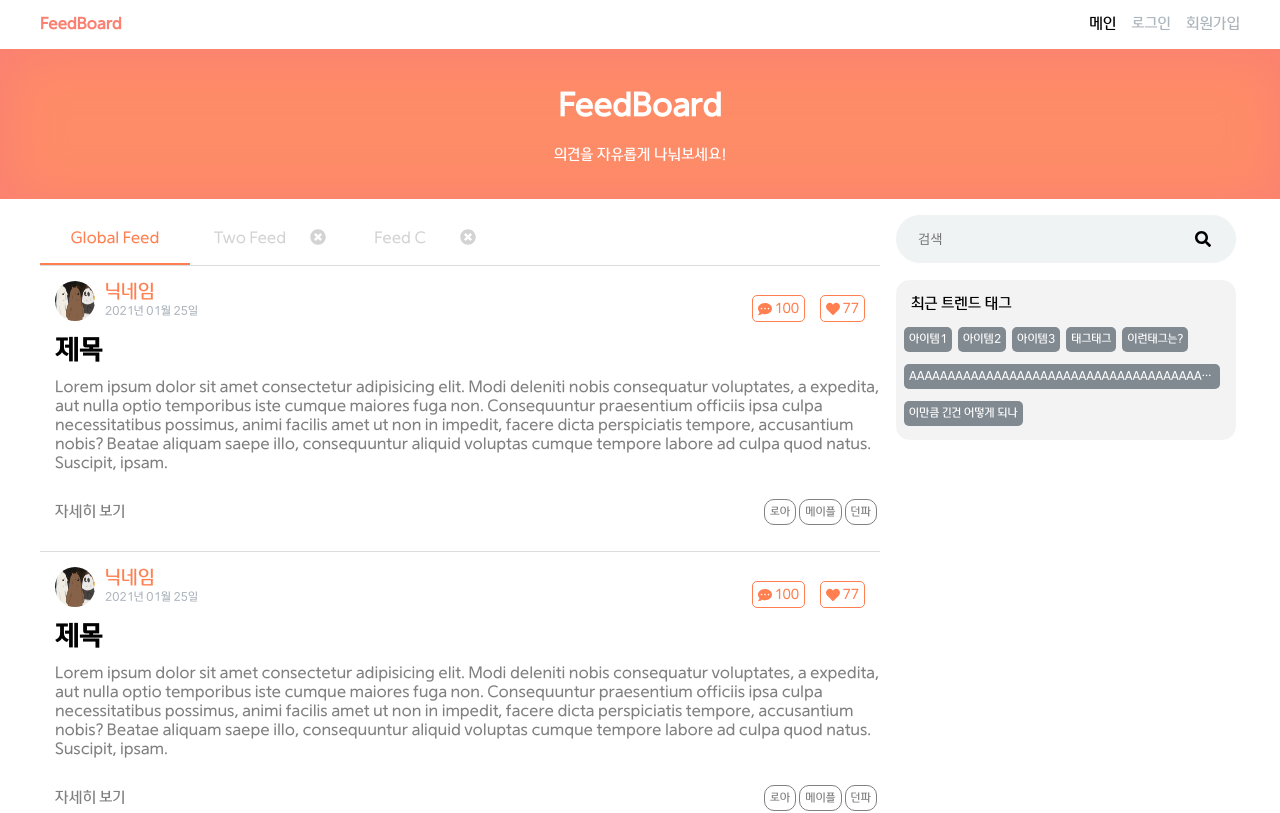
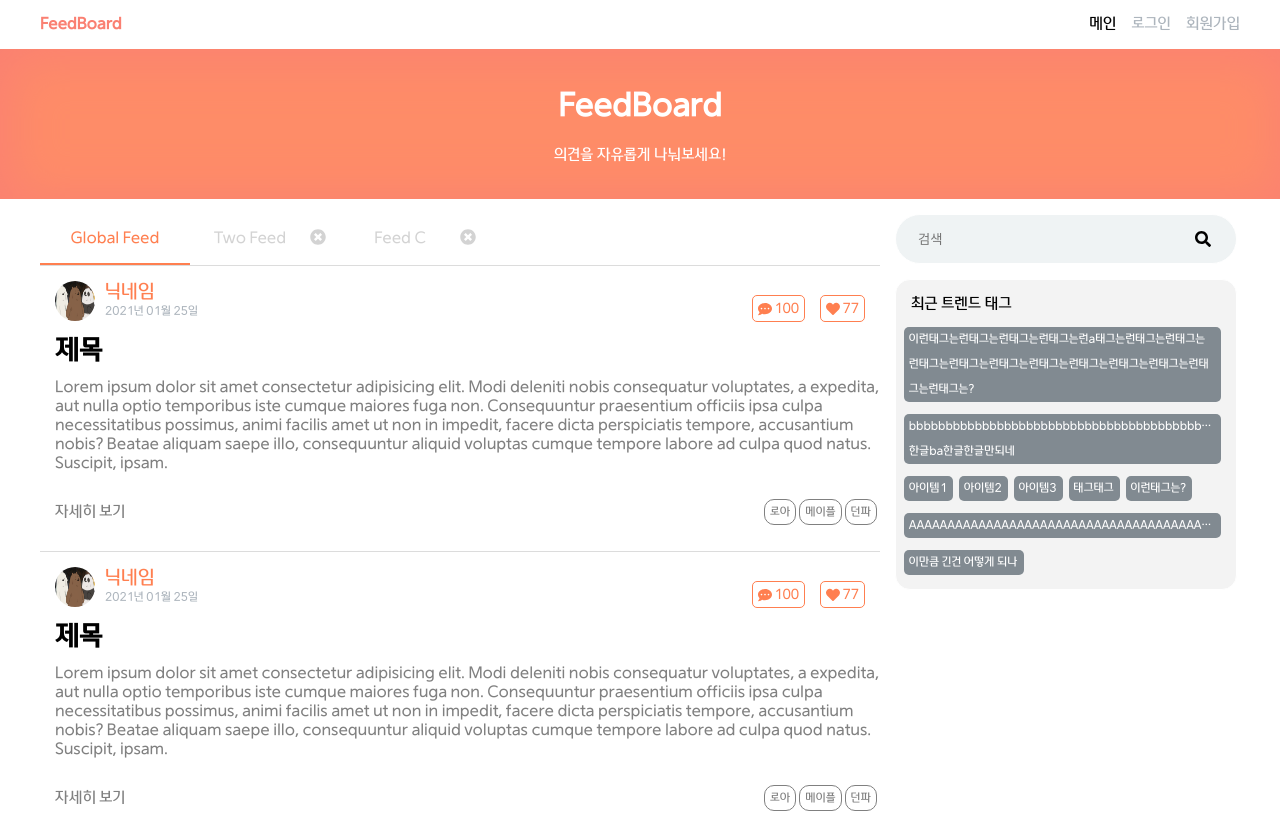
Before and after one commit to bbearcookie/FeedBoard, a React (Create React App) app in the folder react/: page / in a window 1280 px wide. Shown: the top 813 px of the page. Built offline with nearby package versions, Linux system fonts and the light colour scheme; no server answers.

Commit message:
refactor: Tag를 컴포넌트화 해서 TrendTagList에서도 사용하게끔 수정

```diff
--- /dev/null
+++ b/react/src/components/Tag.js
@@ -0,0 +1,30 @@
+import React from 'react';
+import { FontAwesomeIcon } from '@fortawesome/react-fontawesome';
+import { faTimes } from '@fortawesome/free-solid-svg-icons';
+import classNames from 'classnames';
+import './Tag.scss';
+
+const Tag = ({ className, tagId, value, onRemove }) => {
+  // const { id, value } = tag;
+
+  return (
+    <span className={classNames("Tag", className)}>
+      <span className="value">{value}</span>
+      {onRemove ?
+      <FontAwesomeIcon
+        value={value}
+        className="close"
+        icon={faTimes}
+        onClick={() => onRemove(tagId)}
+      /> :
+      null}
+    </span>
+  );
+}
+
+Tag.defaultProps = {
+  classNames: "",
+  value: "",
+}
+
+export default Tag;
--- /dev/null
+++ b/react/src/components/Tag.scss
@@ -0,0 +1,26 @@
+.Tag {
+  max-width: 90%;
+  margin: 5px;
+  padding: 0 0.5em 0 0.4em;
+  display: inline-block;
+  border-radius: 5px;
+  color: white;
+  background: #818A91;
+  font-size: 16px;
+  line-height: 2em;
+  cursor: pointer;
+  user-select: none;
+  text-overflow: ellipsis;
+  overflow: hidden;
+  // white-space: nowrap;
+
+  .close {
+    position: relative;
+    top: 1px;
+    margin-left: 0.5em;
+  }
+}
+
+.Tag:hover {
+  background: #687077;
+}
--- a/react/src/components/home/TrendTagList.js
+++ b/react/src/components/home/TrendTagList.js
@@ -1,19 +1,21 @@
 import React from 'react';
+import Tag from '../Tag';
 import './TrendTagList.scss';
-import TrendTagListItem from './TrendTagListItem';
 
 const TrendTagList = () => {
   return (
     <div className="TrendTagList">
       <p className="title-label">최근 트렌드 태그</p>
       <div className="item-area">
-        <TrendTagListItem text="아이템1" />
-        <TrendTagListItem text="아이템2" />
-        <TrendTagListItem text="아이템3" />
-        <TrendTagListItem text="태그태그" />
-        <TrendTagListItem text="이런태그는?" />
-        <TrendTagListItem text="AAAAAAAAAAAAAAAAAAAAAAAAAAAAAAAAAAAAAAAAAAAAAAAA" />
-        <TrendTagListItem text="이만큼 긴건 어떻게 되나" />
+        <Tag value="이런태그는런태그는런태그는런태그는런a태그는런태그는런태그는런태그는런태그는런태그는런태그는런태그는런태그는런태그는런태그는런태그는?" />
+        <Tag value="bbbbbbbbbbbbbbbbbbbbbbbbbbbbbbbbbbbbbbbbbbb한글ba한글한글만되네" />
+        <Tag value="아이템1" />
+        <Tag value="아이템2" />
+        <Tag value="아이템3" />
+        <Tag value="태그태그" />
+        <Tag value="이런태그는?" />
+        <Tag value="AAAAAAAAAAAAAAAAAAAAAAAAAAAAAAAAAAAAAAAAAAAAAAAA" />
+        <Tag value="이만큼 긴건 어떻게 되나" />
       </div>
     </div>
   );
--- a/react/src/components/home/TrendTagList.scss
+++ b/react/src/components/home/TrendTagList.scss
@@ -18,5 +18,11 @@
     padding: 5px;
     display: block;
     text-align: left;
+
+    .Tag {
+      margin: 3px;
+      font-size: 12px;
+      line-height: 25px;
+    }
   }
 }
--- a/react/src/components/home/TrendTagListItem.js
+++ /dev/null
@@ -1,12 +0,0 @@
-import React from 'react';
-import './TrendTagListItem.scss';
-
-const TrendTagListItem = ({ text }) => {
-  return (
-    <span className="TrendTagListItem">
-      {text}
-    </span>
-  );
-};
-
-export default TrendTagListItem;
--- a/react/src/components/home/TrendTagListItem.scss
+++ /dev/null
@@ -1,20 +0,0 @@
-.TrendTagListItem {
-  max-width: 90%;
-  margin: 3px;
-  padding: 0 5px;
-  display: inline-block;
-  border-radius: 5px;
-  color: white;
-  background: #818A91;
-  font-size: 12px;
-  line-height: 25px;
-  cursor: pointer;
-  user-select: none;
-  overflow: hidden;
-  text-overflow: ellipsis;
-  white-space: nowrap;
-}
-
-.TrendTagListItem:hover {
-  background: #687077;
-}
--- a/react/src/pages/Writer.js
+++ b/react/src/pages/Writer.js
@@ -1,7 +1,6 @@
 import React, { useState, createRef, useMemo, useCallback, useRef } from 'react';
 import PageTemplate from '../templates/PageTemplate';
-import { FontAwesomeIcon } from '@fortawesome/react-fontawesome';
-import { faTimes } from '@fortawesome/free-solid-svg-icons';
+import Tag from '../components/Tag';
 import Button from '../components/Button';
 import Input from '../components/Input';
 import * as api from '../lib/api';
@@ -36,23 +35,6 @@ const inputs = [
     ref: createRef()
   }
 ];
-
-const Tag = ({ tag, onRemove }) => {
-  const { id, value } = tag;
-
-  return (
-    <span className="tag" key={id}>
-      <span className="sign">#</span>
-      {value}
-      <FontAwesomeIcon
-        value={tag.id}
-        className="close"
-        icon={faTimes}
-        onClick={() => onRemove(id)}
-      />
-    </span>
-  );
-}
 
 // input의 type에 따라서 렌더링할 컴포넌트가 다르므로 래퍼로 묶어서 사용했음.
 const InputWrapper = ({ form, setForm, tags, setTags, input, onChange }) => {
@@ -125,7 +107,7 @@ const InputWrapper = ({ form, setForm, tags, setTags, input, onChange }) => {
                     >추가</Button>}
                 />
                 <div className='tag_area'>
-                  {tags.map((tag) => (<Tag key={tag.id} tag={tag} onRemove={onTagRemove} />))}
+                  {tags.map((tag) => (<Tag key={tag.id} tagId={tag.id} value={tag.value} onRemove={onTagRemove} />))}
                 </div>
               </>
             );
--- a/react/src/pages/Writer.scss
+++ b/react/src/pages/Writer.scss
@@ -40,37 +40,6 @@
       text-align: left;
       width: 100%;
       padding: 0 15px;
-
-      .tag {
-        max-width: 90%;
-        margin: 5px;
-        padding: 0 10px;
-        display: inline-block;
-        border-radius: 5px;
-        color: white;
-        background: #818A91;
-        font-size: 16px;
-        line-height: 30px;
-        cursor: pointer;
-        user-select: none;
-        overflow: hidden;
-        text-overflow: ellipsis;
-        white-space: nowrap;
-
-        .sign {
-          margin-right: 0.25em;
-        }
-
-        .close {
-          position: relative;
-          top: 1px;
-          margin-left: 0.5em;
-        }
-      }
-
-      .tag:hover {
-        background: #687077;
-      }
     }
 
     .Textarea {
```
